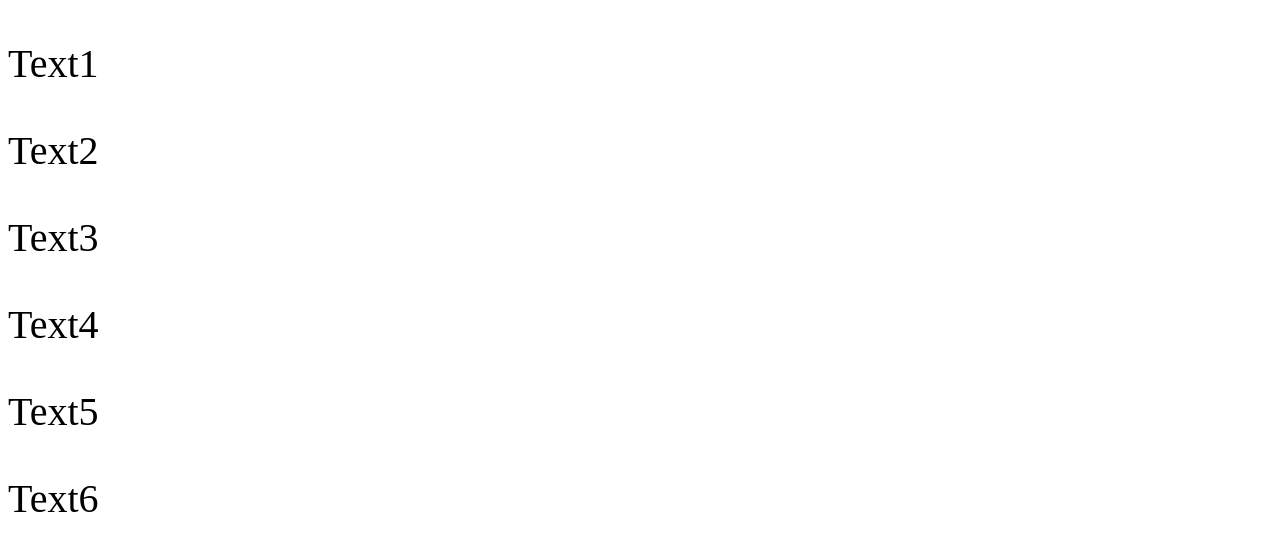
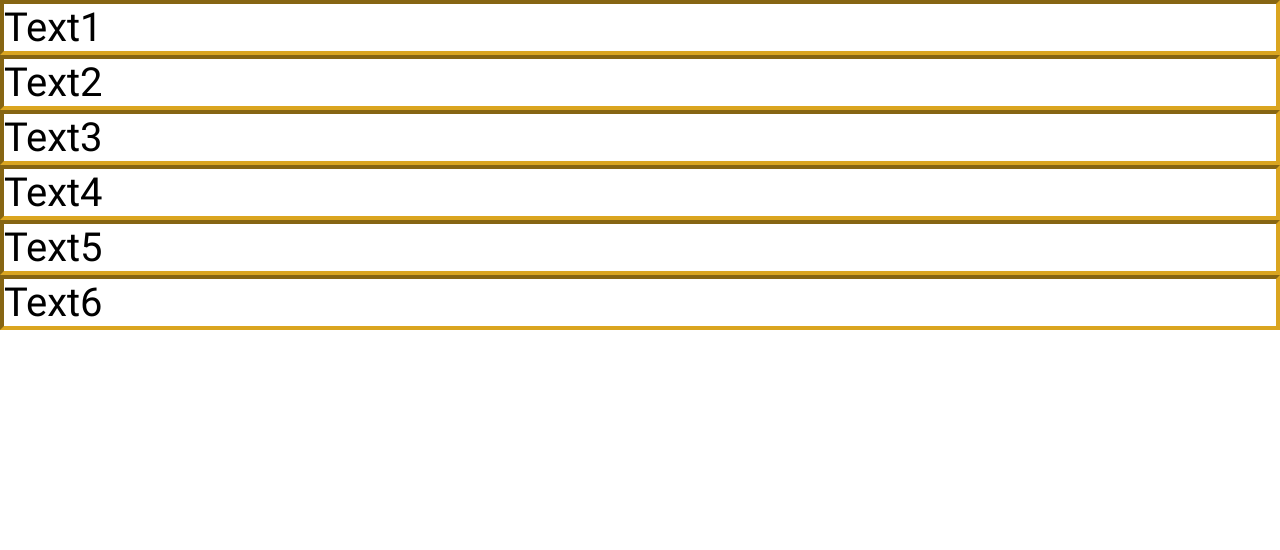
Before and after one commit to VladimirSh6892/if-js, a website: page index.html in a window 1280 px wide. Drawn offline with Linux system fonts and the light colour scheme; files whose address does not match are found by name.

Commit message:
add some style

```diff
--- a/style/style.css
+++ b/style/style.css
@@ -1,3 +1,27 @@
-.changeColor{
-    font-size: 40px;
+@font-face {
+  font-family: "Roboto";
+  font-weight: 400;
+  font-display: swap;
+  src: url(../font/Roboto-Regular.woff) format("woff"),
+    url(../font/Roboto-Regular.woff2) format("woff2");
 }
+
+@font-face {
+  font-family: "Roboto";
+  font-weight: 500;
+  font-display: swap;
+  src: url(../font/Roboto-Medium.woff) format("woff"),
+    url(../font/Roboto-Medium.woff2) format("woff2");
+}
+
+* {
+  font-family: "Roboto", sans-serif;
+  margin: 0;
+  padding: 0;
+  box-sizing: border-box;
+}
+
+.changeColor {
+  font-size: 40px;
+  border: inset goldenrod 4px;
+}
```
